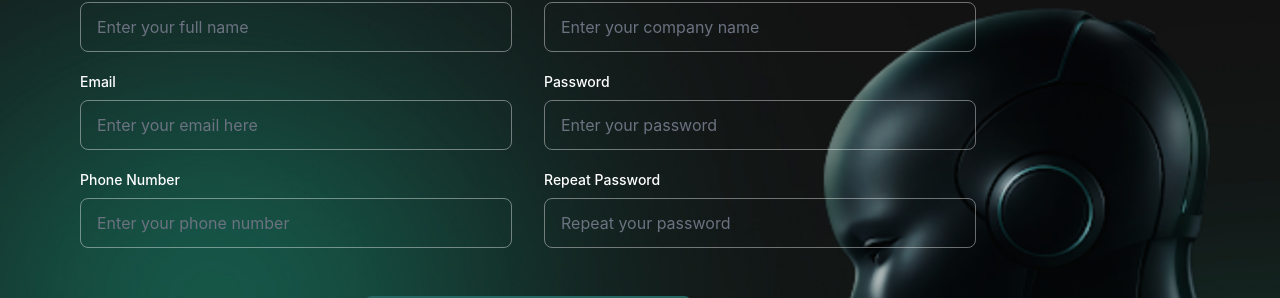
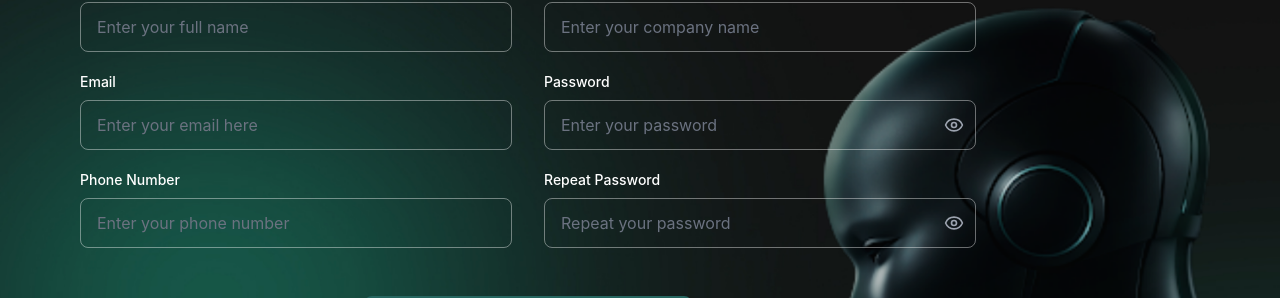
Before and after one commit to Dev-alphadigital/AI-Agent-FE, a Next.js app: page / in a window 1280 px wide. Shown: the part 253-551 px from the top of the page. Built offline with nearby package versions, Linux system fonts and the light colour scheme.

Commit message:
Password hide and show feature for login and signup screen.

```diff
--- a/app/login/page.tsx
+++ b/app/login/page.tsx
@@ -1,7 +1,12 @@
+'use client';
+
+import { useState } from "react";
 import Image from "next/image";
 import Link from "next/link";
+import { Eye, EyeOff } from "lucide-react";
 
 export default function LoginPage() {
+  const [showPassword, setShowPassword] = useState(false);
   return (
     <div
       className="min-h-screen w-full relative overflow-hidden"
@@ -54,13 +59,22 @@ export default function LoginPage() {
               <label htmlFor="password" className="block text-sm font-medium text-white mb-2">
                 Password
               </label>
-              <input
-                type="password"
-                id="password"
-                name="password"
-                placeholder="Enter your password"
-                className="w-full px-4 py-3 bg-transparent border border-white/40 rounded-lg text-white placeholder:text-gray-500 focus:outline-none focus:border-white focus:ring-1 focus:ring-white/50 transition-all"
-              />
+              <div className="relative">
+                <input
+                  type={showPassword ? "text" : "password"}
+                  id="password"
+                  name="password"
+                  placeholder="Enter your password"
+                  className="w-full px-4 py-3 pr-12 bg-transparent border border-white/40 rounded-lg text-white placeholder:text-gray-500 focus:outline-none focus:border-white focus:ring-1 focus:ring-white/50 transition-all"
+                />
+                <button
+                  type="button"
+                  onClick={() => setShowPassword(!showPassword)}
+                  className="absolute right-3 top-1/2 -translate-y-1/2 text-gray-400 hover:text-white transition-colors"
+                >
+                  {showPassword ? <EyeOff size={20} /> : <Eye size={20} />}
+                </button>
+              </div>
             </div>
 
             {/* Forgot Password Link */}
--- a/app/page.tsx
+++ b/app/page.tsx
@@ -1,7 +1,13 @@
+'use client';
+
+import { useState } from "react";
 import Image from "next/image";
 import Link from "next/link";
+import { Eye, EyeOff } from "lucide-react";
 
 export default function Home() {
+  const [showPassword, setShowPassword] = useState(false);
+  const [showRepeatPassword, setShowRepeatPassword] = useState(false);
   return (
     <div
       className="min-h-screen w-full relative overflow-hidden"
@@ -103,13 +109,22 @@ export default function Home() {
                   <label htmlFor="password" className="block text-sm font-medium text-white mb-2">
                     Password
                   </label>
+                  <div className="relative">
                     <input
-                    type="password"
+                      type={showPassword ? "text" : "password"}
                       id="password"
                       name="password"
                       placeholder="Enter your password"
-                    className="w-full px-4 py-3 bg-transparent border border-white/40 rounded-lg text-white placeholder:text-gray-500 focus:outline-none focus:border-white focus:ring-1 focus:ring-white/50 transition-all"
+                      className="w-full px-4 py-3 pr-12 bg-transparent border border-white/40 rounded-lg text-white placeholder:text-gray-500 focus:outline-none focus:border-white focus:ring-1 focus:ring-white/50 transition-all"
                     />
+                    <button
+                      type="button"
+                      onClick={() => setShowPassword(!showPassword)}
+                      className="absolute right-3 top-1/2 -translate-y-1/2 text-gray-400 hover:text-white transition-colors"
+                    >
+                      {showPassword ? <EyeOff size={20} /> : <Eye size={20} />}
+                    </button>
+                  </div>
                 </div>
 
                 {/* Repeat Password */}
@@ -117,13 +132,22 @@ export default function Home() {
                   <label htmlFor="repeatPassword" className="block text-sm font-medium text-white mb-2">
                     Repeat Password
                   </label>
+                  <div className="relative">
                     <input
-                    type="password"
+                      type={showRepeatPassword ? "text" : "password"}
                       id="repeatPassword"
                       name="repeatPassword"
                       placeholder="Repeat your password"
-                    className="w-full px-4 py-3 bg-transparent border border-white/40 rounded-lg text-white placeholder:text-gray-500 focus:outline-none focus:border-white focus:ring-1 focus:ring-white/50 transition-all"
+                      className="w-full px-4 py-3 pr-12 bg-transparent border border-white/40 rounded-lg text-white placeholder:text-gray-500 focus:outline-none focus:border-white focus:ring-1 focus:ring-white/50 transition-all"
                     />
+                    <button
+                      type="button"
+                      onClick={() => setShowRepeatPassword(!showRepeatPassword)}
+                      className="absolute right-3 top-1/2 -translate-y-1/2 text-gray-400 hover:text-white transition-colors"
+                    >
+                      {showRepeatPassword ? <EyeOff size={20} /> : <Eye size={20} />}
+                    </button>
+                  </div>
                 </div>
               </div>
             </div>
--- a/package.json
+++ b/package.json
@@ -9,6 +9,7 @@
     "lint": "eslint"
   },
   "dependencies": {
+    "lucide-react": "^0.562.0",
     "next": "16.1.2",
     "react": "19.2.3",
     "react-dom": "19.2.3"
```
Also changed, not shown: 1 other file (tests, documents, lock files or other folders). Lines whose indentation alone changed are shown as unchanged.
